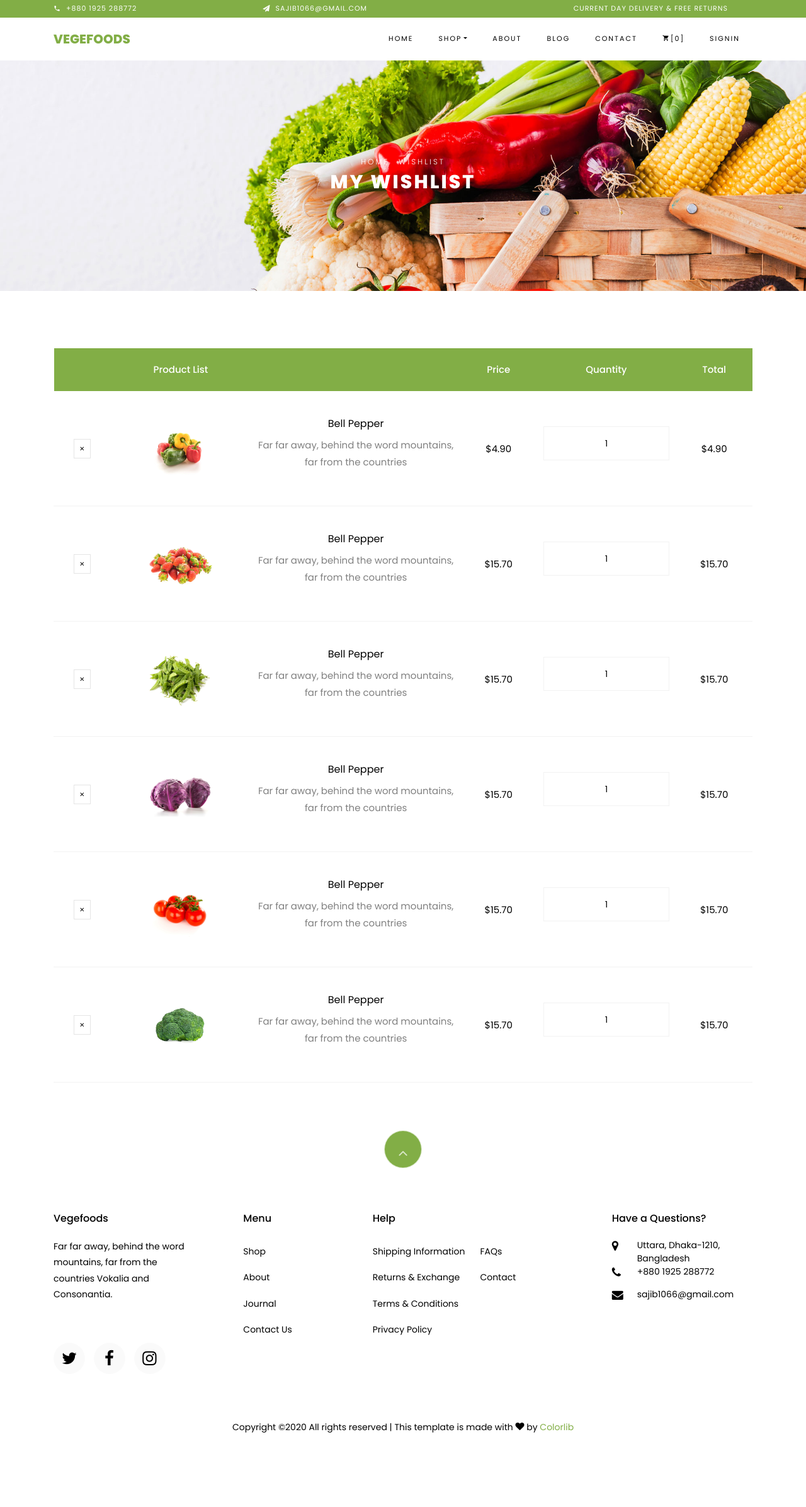
After one commit to sajib1066/django-ecommerce, a Django app: page /shop/wishlist/ in a window 1280 px wide. The commit adds this page. Shown: the whole page at 63% size. Run offline with Django 3.2, Linux system fonts and the light colour scheme; some libraries are stand-ins or nearby versions; some web fonts are replaced.

Commit message:
create wishlist

```diff
--- a/shop/urls.py
+++ b/shop/urls.py
@@ -3,5 +3,6 @@ from . import views
 
 urlpatterns = [
     path('', views.shop_page, name='shop'),
-    path('product/<product_id>', views.product_details, name='product-details')
+    path('product/<product_id>', views.product_details, name='product-details'),
+    path('wishlist/', views.wishlist, name='wishlist'),
 ]
--- a/shop/views.py
+++ b/shop/views.py
@@ -20,3 +20,6 @@ def product_details(request, product_id):
         'related_products': related_products
     }
     return render(request, 'shop/product-details.html', context)
+
+def wishlist(request):
+    return render(request, 'shop/wishlist.html')
--- a/templates/base/navbar.html
+++ b/templates/base/navbar.html
@@ -35,7 +35,7 @@
           <a class="nav-link dropdown-toggle" href="#" id="dropdown04" data-toggle="dropdown" aria-haspopup="true" aria-expanded="false">Shop</a>
           <div class="dropdown-menu" aria-labelledby="dropdown04">
             <a class="dropdown-item" href="{% url 'shop' %}">Shop</a>
-            <a class="dropdown-item" href="wishlist.html">Wishlist</a>
+            <a class="dropdown-item" href="{% url 'wishlist' %}">Wishlist</a>
             <a class="dropdown-item" href="product-single.html">Single Product</a>
             <a class="dropdown-item" href="{% url 'cart' %}">Cart</a>
             <a class="dropdown-item" href="checkout.html">Checkout</a>
--- /dev/null
+++ b/templates/shop/wishlist.html
@@ -0,0 +1,166 @@
+{% extends 'base/base.html' %}
+{% load static %}
+
+{% block content %}
+
+    <div class="hero-wrap hero-bread" style="background-image: url({% static 'images/bg_1.jpg' %});">
+      <div class="container">
+        <div class="row no-gutters slider-text align-items-center justify-content-center">
+          <div class="col-md-9 ftco-animate text-center">
+          	<p class="breadcrumbs"><span class="mr-2"><a href="index.html">Home</a></span> <span>Wishlist</span></p>
+            <h1 class="mb-0 bread">My Wishlist</h1>
+          </div>
+        </div>
+      </div>
+    </div>
+
+    <section class="ftco-section ftco-cart">
+			<div class="container">
+				<div class="row">
+    			<div class="col-md-12 ftco-animate">
+    				<div class="cart-list">
+	    				<table class="table">
+						    <thead class="thead-primary">
+						      <tr class="text-center">
+						        <th>&nbsp;</th>
+						        <th>Product List</th>
+						        <th>&nbsp;</th>
+						        <th>Price</th>
+						        <th>Quantity</th>
+						        <th>Total</th>
+						      </tr>
+						    </thead>
+						    <tbody>
+						      <tr class="text-center">
+						        <td class="product-remove"><a href="#"><span class="ion-ios-close"></span></a></td>
+
+						        <td class="image-prod"><div class="img" style="background-image:url({% static 'images/product-1.jpg' %});"></div></td>
+
+						        <td class="product-name">
+						        	<h3>Bell Pepper</h3>
+						        	<p>Far far away, behind the word mountains, far from the countries</p>
+						        </td>
+
+						        <td class="price">$4.90</td>
+
+						        <td class="quantity">
+						        	<div class="input-group mb-3">
+					             	<input type="text" name="quantity" class="quantity form-control input-number" value="1" min="1" max="100">
+					          	</div>
+					          </td>
+
+						        <td class="total">$4.90</td>
+						      </tr><!-- END TR-->
+
+						      <tr class="text-center">
+						        <td class="product-remove"><a href="#"><span class="ion-ios-close"></span></a></td>
+
+						        <td class="image-prod"><div class="img" style="background-image:url({% static 'images/product-2.jpg' %});"></div></td>
+
+						        <td class="product-name">
+						        	<h3>Bell Pepper</h3>
+						        	<p>Far far away, behind the word mountains, far from the countries</p>
+						        </td>
+
+						        <td class="price">$15.70</td>
+
+						        <td class="quantity">
+						        	<div class="input-group mb-3">
+					             	<input type="text" name="quantity" class="quantity form-control input-number" value="1" min="1" max="100">
+					          	</div>
+					          </td>
+
+						        <td class="total">$15.70</td>
+						      </tr><!-- END TR-->
+
+						      <tr class="text-center">
+						        <td class="product-remove"><a href="#"><span class="ion-ios-close"></span></a></td>
+
+						        <td class="image-prod"><div class="img" style="background-image:url({% static 'images/product-3.jpg' %});"></div></td>
+
+						        <td class="product-name">
+						        	<h3>Bell Pepper</h3>
+						        	<p>Far far away, behind the word mountains, far from the countries</p>
+						        </td>
+
+						        <td class="price">$15.70</td>
+
+						        <td class="quantity">
+						        	<div class="input-group mb-3">
+					             	<input type="text" name="quantity" class="quantity form-control input-number" value="1" min="1" max="100">
+					          	</div>
+					          </td>
+
+						        <td class="total">$15.70</td>
+						      </tr><!-- END TR-->
+
+						      <tr class="text-center">
+						        <td class="product-remove"><a href="#"><span class="ion-ios-close"></span></a></td>
+
+						        <td class="image-prod"><div class="img" style="background-image:url({% static 'images/product-4.jpg' %});"></div></td>
+
+						        <td class="product-name">
+						        	<h3>Bell Pepper</h3>
+						        	<p>Far far away, behind the word mountains, far from the countries</p>
+						        </td>
+
+						        <td class="price">$15.70</td>
+
+						        <td class="quantity">
+						        	<div class="input-group mb-3">
+					             	<input type="text" name="quantity" class="quantity form-control input-number" value="1" min="1" max="100">
+					          	</div>
+					          </td>
+
+						        <td class="total">$15.70</td>
+						      </tr><!-- END TR-->
+
+						      <tr class="text-center">
+						        <td class="product-remove"><a href="#"><span class="ion-ios-close"></span></a></td>
+
+						        <td class="image-prod"><div class="img" style="background-image:url({% static 'images/product-5.jpg' %});"></div></td>
+
+						        <td class="product-name">
+						        	<h3>Bell Pepper</h3>
+						        	<p>Far far away, behind the word mountains, far from the countries</p>
+						        </td>
+
+						        <td class="price">$15.70</td>
+
+						        <td class="quantity">
+						        	<div class="input-group mb-3">
+					             	<input type="text" name="quantity" class="quantity form-control input-number" value="1" min="1" max="100">
+					          	</div>
+					          </td>
+
+						        <td class="total">$15.70</td>
+						      </tr><!-- END TR-->
+
+						      <tr class="text-center">
+						        <td class="product-remove"><a href="#"><span class="ion-ios-close"></span></a></td>
+
+						        <td class="image-prod"><div class="img" style="background-image:url({% static 'images/product-6.jpg' %});"></div></td>
+
+						        <td class="product-name">
+						        	<h3>Bell Pepper</h3>
+						        	<p>Far far away, behind the word mountains, far from the countries</p>
+						        </td>
+
+						        <td class="price">$15.70</td>
+
+						        <td class="quantity">
+						        	<div class="input-group mb-3">
+					             	<input type="text" name="quantity" class="quantity form-control input-number" value="1" min="1" max="100">
+					          	</div>
+					          </td>
+
+						        <td class="total">$15.70</td>
+						      </tr><!-- END TR-->
+						    </tbody>
+						  </table>
+					  </div>
+    			</div>
+    		</div>
+			</div>
+		</section>
+{% endblock %}
```
